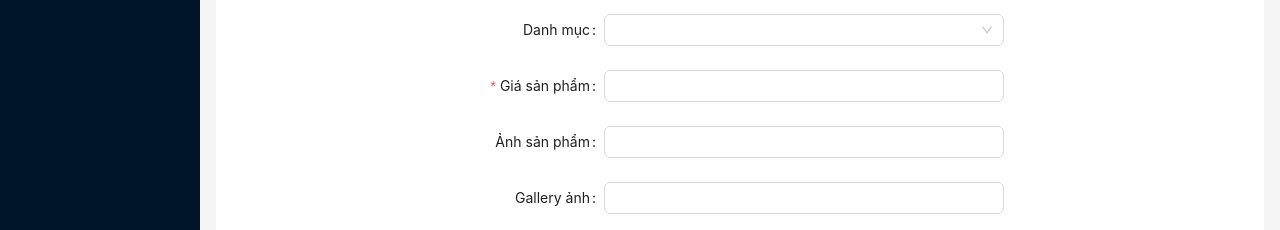
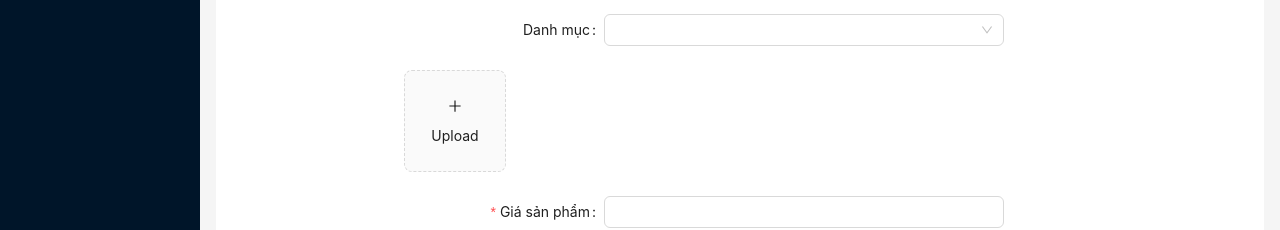
Before and after one commit to datlt2306/FPL-WEB209, a React (Vite) app in the folder SU24/fe/: page /admin/products/add in a window 1280 px wide. Shown: the part 236-466 px from the top of the page. Built offline with nearby package versions, Linux system fonts and the light colour scheme; no server answers.

Commit message:
upload image

```diff
--- a/SU24/fe/src/pages/(dashboard)/products/add/page.tsx
+++ b/SU24/fe/src/pages/(dashboard)/products/add/page.tsx
@@ -1,14 +1,29 @@
 import instance from "@/configs/axios";
-import { BackwardFilled, Loading3QuartersOutlined } from "@ant-design/icons";
+import { BackwardFilled, Loading3QuartersOutlined, PlusOutlined } from "@ant-design/icons";
 import { useMutation, useQuery, useQueryClient } from "@tanstack/react-query";
-import { Button, Checkbox, Form, FormProps, Input, InputNumber, message, Select } from "antd";
+import {
+    Button,
+    Checkbox,
+    Form,
+    FormProps,
+    GetProp,
+    Image,
+    Input,
+    InputNumber,
+    message,
+    Select,
+    Upload,
+    UploadFile,
+    UploadProps,
+} from "antd";
 import TextArea from "antd/es/input/TextArea";
+import { useState } from "react";
 import { Link } from "react-router-dom";
 type FieldType = {
     name: string;
     category: string;
     price: number;
-    image?: string;
+    image?: string[];
     gallery?: string[];
     description?: string;
     discount?: number;
@@ -17,22 +32,28 @@ type FieldType = {
     tags?: string[];
     attributes?: string[];
 };
+type FileType = Parameters<GetProp<UploadProps, "beforeUpload">>[0];
 
 const ProductAddPage = () => {
     const [messageApi, contextHolder] = message.useMessage();
     const [form] = Form.useForm();
     const queryClient = useQueryClient();
+
+    const [previewOpen, setPreviewOpen] = useState(false);
+    const [previewImage, setPreviewImage] = useState("");
+    const [fileList, setFileList] = useState<UploadFile[]>([]);
     const { data: categories, isLoading } = useQuery({
         queryKey: ["categories"],
         queryFn: () => instance.get(`/categories`),
     });
     const { mutate, isPending } = useMutation({
         mutationFn: async (product: FieldType) => {
-            try {
-                return await instance.post(`/products`, product);
-            } catch (error) {
-                throw new Error(`Call api thất bại. Vui lòng thử lại sau!`);
-            }
+            console.log(product);
+            // try {
+            //     return await instance.post(`/products`, product);
+            // } catch (error) {
+            //     throw new Error(`Call api thất bại. Vui lòng thử lại sau!`);
+            // }
         },
         onSuccess: () => {
             messageApi.open({
@@ -48,10 +69,39 @@ const ProductAddPage = () => {
             });
         },
     });
+    const getBase64 = (file: FileType): Promise<string> =>
+        new Promise((resolve, reject) => {
+            const reader = new FileReader();
+            reader.readAsDataURL(file);
+            reader.onload = () => resolve(reader.result as string);
+            reader.onerror = (error) => reject(error);
+        });
+    const handlePreview = async (file: UploadFile) => {
+        if (!file.url && !file.preview) {
+            file.preview = await getBase64(file.originFileObj as FileType);
+        }
+        setPreviewImage(file.url || (file.preview as string));
+        setPreviewOpen(true);
+    };
+
+    const handleChange: UploadProps["onChange"] = ({ fileList: newFileList }) => {
+        setFileList(newFileList);
+    };
 
     const onFinish: FormProps<FieldType>["onFinish"] = (values) => {
-        mutate(values);
+        const imageUrls = fileList
+            .filter((file) => file.status === "done") // Lọc chỉ các ảnh đã tải lên thành công
+            .map((file) => file.response?.secure_url); // Lấy URL từ phản hồi
+
+        mutate({ ...values, image: imageUrls });
     };
+
+    const uploadButton = (
+        <button style={{ border: 0, background: "none" }} type="button">
+            <PlusOutlined />
+            <div style={{ marginTop: 8 }}>Upload</div>
+        </button>
+    );
     return (
         <div>
             {contextHolder}
@@ -89,6 +139,29 @@ const ProductAddPage = () => {
                                 })
                             )}
                         />
+                    </Form.Item>
+                    <Form.Item>
+                        <Upload
+                            action="https://api.cloudinary.com/v1_1/ecommercer2021/image/upload"
+                            data={{ upload_preset: "demo-upload" }}
+                            listType="picture-card"
+                            fileList={fileList}
+                            onPreview={handlePreview}
+                            onChange={handleChange}
+                        >
+                            {fileList.length >= 8 ? null : uploadButton}
+                        </Upload>
+                        {previewImage && (
+                            <Image
+                                wrapperStyle={{ display: "none" }}
+                                preview={{
+                                    visible: previewOpen,
+                                    onVisibleChange: (visible) => setPreviewOpen(visible),
+                                    afterOpenChange: (visible) => !visible && setPreviewImage(""),
+                                }}
+                                src={previewImage}
+                            />
+                        )}
                     </Form.Item>
                     <Form.Item<FieldType>
                         label="Giá sản phẩm"
```
